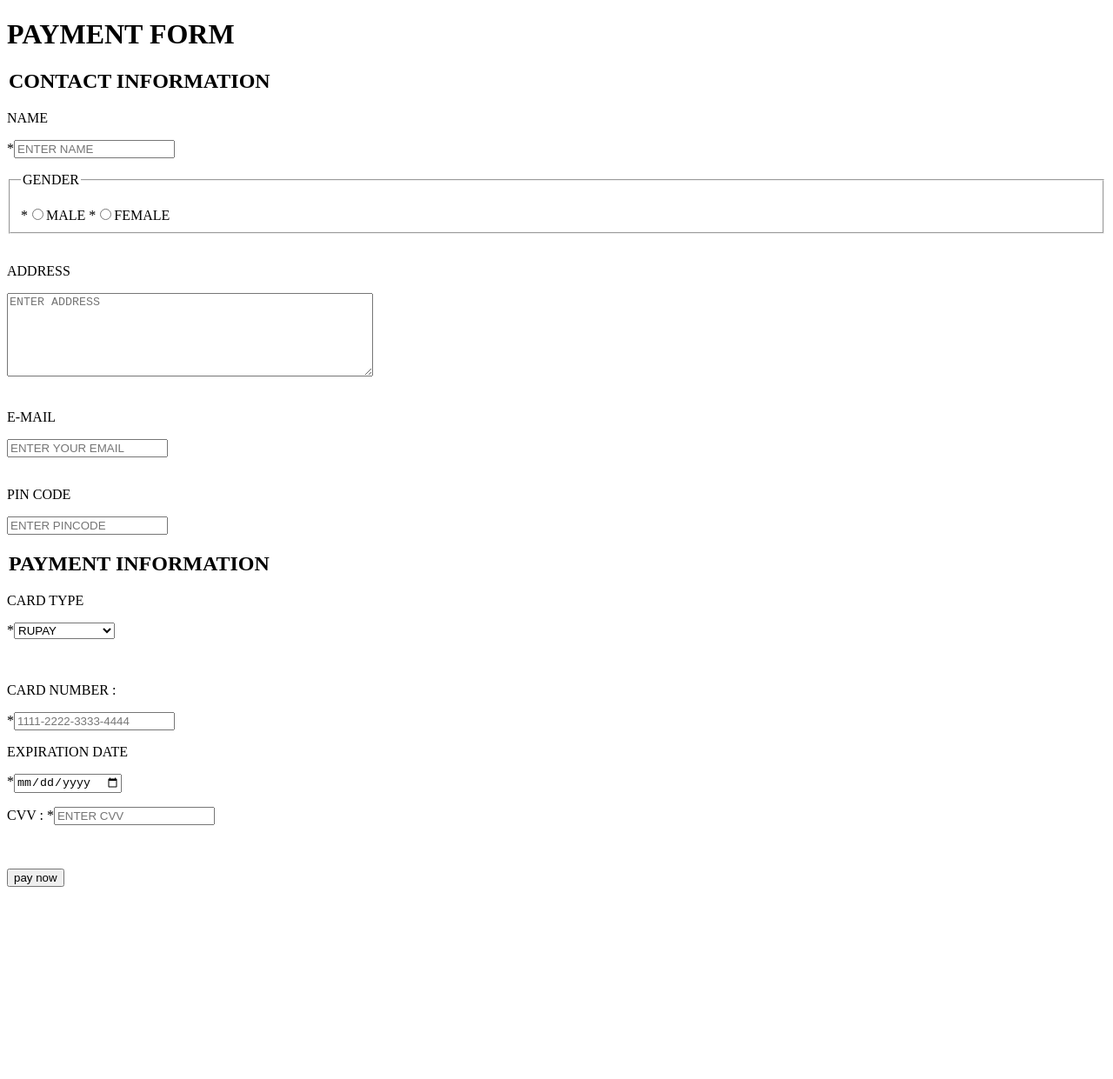
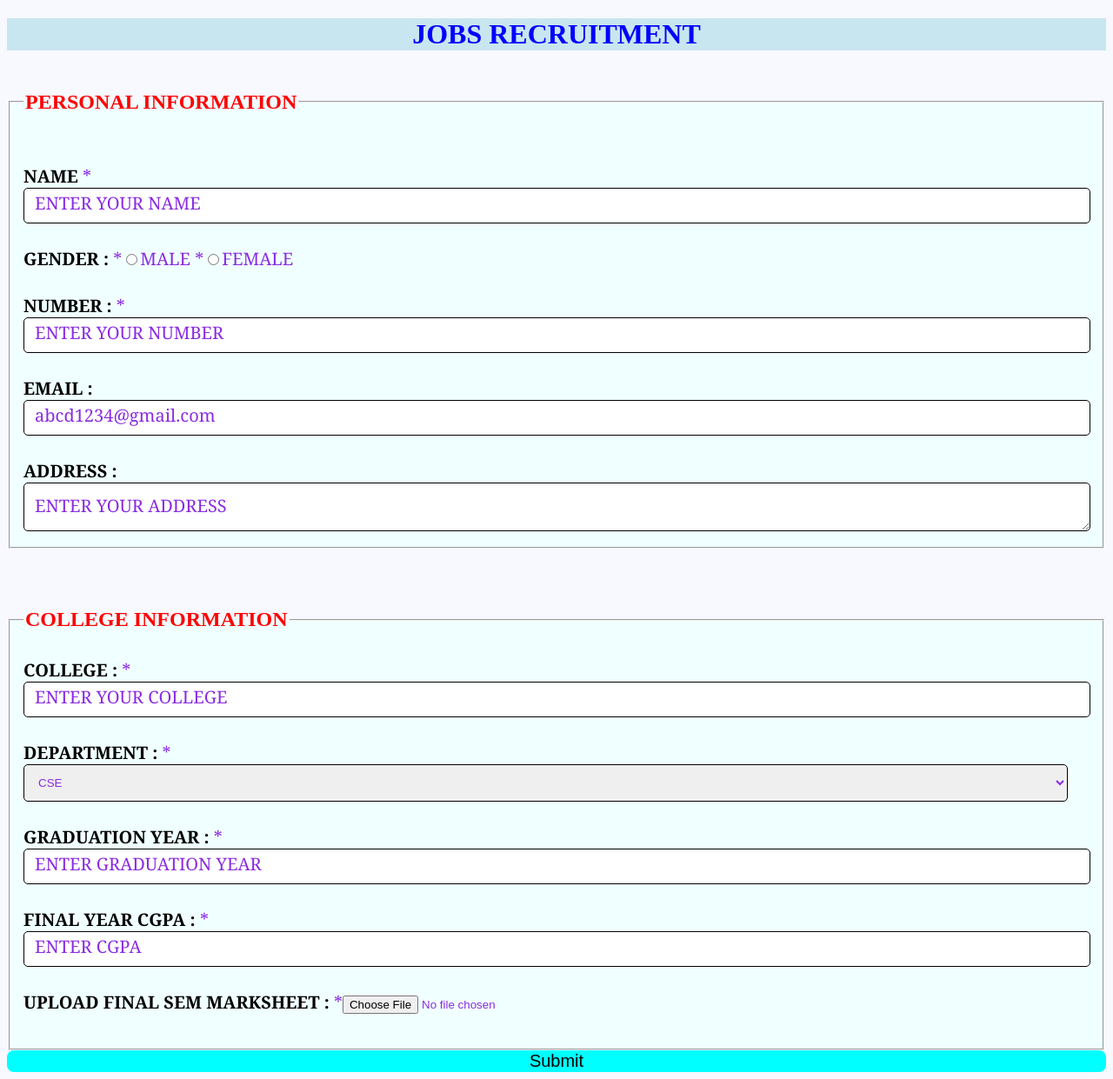
Before and after one commit to Aayush1911/PAYMENT_FORM, a plain HTML site: page index.html in a window 1280 px wide. Shown: the whole page at 87% size. Before the commit the page ends 1036 px from the top, so only its background shows below. Drawn offline with Linux system fonts and the light colour scheme.

Commit message:
Update index.html

```diff
--- a/index.html
+++ b/index.html
@@ -1,47 +1,115 @@
 <!DOCTYPE html>
 <html lang="en">
-  <head>
-    <meta charset="UTF-8" />
-    <meta http-equiv="X-UA-Compatible" content="IE=edge" />
-    <meta name="viewport" content="width=device-width, initial-scale=1.0" />
-    <title>PAYMENT FORM</title>
-    <link rel="stylesheet" href="paymentform.css"></link>
-  </head>
-  <body><form><div class="container">
-    <h1><b>PAYMENT FORM</b></h1>
+<head>
+    <meta charset="UTF-8">
+    <meta http-equiv="X-UA-Compatible" content="IE=edge">
+    <meta name="viewport" content="width=device-width, initial-scale=1.0">
+    <title>Document</title>
+</head>
+<style>
+h1{
+    color: blue;
+    font-weight: bolder;
+    font-size: 32px;
+    font-family: 'Times New Roman', Times, serif;
+    text-align: center;
+    background-color:rgb(200, 230, 240);
 
-     <legend>
-       <b><H2>CONTACT INFORMATION</b></h2></legend>
-      <p>NAME</p>
-      *<input type="text" placeholder="ENTER NAME" name="name" required>
-    <br>
-     <fieldset> <legend><p>GENDER</p></legend>
-      *<input type="radio" value="MALE" name="gender" required>MALE
-      *<input type="radio" value="FEMALE" name="gender" required>FEMALE</fieldset>
-    <br>
-    <p>ADDRESS</p>
-    <textarea name="ADDRESS" placeholder="ENTER ADDRESS"rows="6"cols="50"></textarea><br><br>
-  <p>E-MAIL</p>  <input type="email"placeholder="ENTER YOUR EMAIL"name=email ><br><br>
-  <p>PIN CODE</p><input type="number"name="pincode"placeholder="ENTER PINCODE"><br></form>
-      </span>
-      <legend><b><H2>PAYMENT  INFORMATION</b></h2></legend>
-  <P>CARD TYPE</P>
-      *<select name="card type"required>
-          <option value="RUPAY">RUPAY</option>RUPAY></option>
-          <option value="VISA">VISA</option>
-          <option value="MASTERCARD">MASTERCARD</option>
-      </select>
-  </P><br>
-  <P>
-      CARD NUMBER :</P> *<input type="number"class="number"placeholder="1111-2222-3333-4444"required>
+}
+h3{
+    color: red;
+    font-weight: bolder;
+    font-size: 24px;
+    font-family: 'Times New Roman', Times, serif;
+}
+fieldset{
+    font-size: 20px;
+    font-family: Cambria, Cochin, Georgia, Times, 'Times New Roman', serif;
+    color:blueviolet;
+    background-color: azure;
+}
+input[type="text"],
+input[type="textarea"],
+input[type="email"],
+input[type="number"],
+input[type="year"],
+select,
+textarea{
+    height: 100%;
+    width: 98%;
+    padding: 12px;
+    border: 1px solid black;
+    border-radius: 5px;
+}
+select{
+    color: blueviolet;
 
-<p>
-    EXPIRATION DATE </p> *<input type="date"name="EXPIRATION date"required>
-<br>
-<p>CVV :
-    *<input type="password" name="cvv"placeholder="ENTER CVV"required></p>
-</p><br>
-<p><input type="submit" value="pay now">
-</p></form
-
-  </body>
+}
+label{
+    font-size: 20px;
+    font-weight:bolder;
+    color: black;
+    font-family:Cambria, Cochin, Georgia, Times, 'Times New Roman', serif;
+}
+body{
+    font-family: Georgia, 'Times New Roman', Times, serif;
+    background-color:ghostwhite;
+}
+::placeholder{
+    font-size: 20px;
+    font-family: Georgia, 'Times New Roman', Times, serif;
+    color:blueviolet;
+}
+input[type="submit"]
+{
+    background-color: aqua;
+    font-size: 20px;
+    padding: 12px*20px;
+    border: none;
+    border-radius: 8px;
+    cursor:grab;
+    width: 100%;
+    height: 100%;
+}
+input[type="submit"]:hover{
+    background-color: purple;
+}
+</style>
+<body>
+    <h1><b>
+        JOBS RECRUITMENT
+    </h1></b>
+    <form>
+    <fieldset><legend><b><h3>PERSONAL INFORMATION</h3></b></legend><br>
+        <label for="NAME">NAME</label>
+*<input type="text"placeholder="ENTER YOUR NAME" name="NAME" required><br><br>
+<label for="GENDER">GENDER :</label>
+*<input type="radio" value="MALE" name="GENDER" required>MALE
+*<input type="radio" value="FEMALE" name="GENDER" required>FEMALE<br><br>
+<label for="GENDER">NUMBER :</label>
+*<input type="NUMBER" placeholder="ENTER YOUR NUMBER" name="NUMBER"required><br><br>
+<label for="EMAIL">EMAIL :</label>
+<input type="email" placeholder="abcd1234@gmail.com" name="email"><br><br>
+<label for="ADDRESS">ADDRESS :</label>
+<textarea placeholder="ENTER YOUR ADDRESS" name="ADDRESS" rols="10"cols="40"></textarea></fieldset><br><br>
+<fieldset>
+    <legend><b><h3>COLLEGE INFORMATION</h3></b></legend>
+    <label for="COLLEGE ">COLLEGE  :</label>
+    *<input type="text"placeholder="ENTER YOUR COLLEGE" name="COLLEGE " required><br><br>
+    <label for="DEPARTMENT">DEPARTMENT :</label>
+    *<select name="DEPARTMENT" required>
+    <option value="CSE">CSE</option>
+    <option value="IT">IT</option>
+    <option value="EC">EC</option>
+ </select><br><br>
+ <label for="GRADUATION YEAR">GRADUATION YEAR :</label>
+ *<input type="year" placeholder="ENTER GRADUATION YEAR" name="year"required><br><br>
+ <label for="CGPA"> FINAL YEAR CGPA :</label>
+ *<input type="number" placeholder="ENTER CGPA" name="cgpa" max="10" required><br><br>
+ <label for="MARKSHEET">UPLOAD FINAL SEM MARKSHEET :</label>
+ *<input type="file" name="file" required><br><br>
+</fieldset>
+<input type="submit" name="submit"></form>
+</body>
+</body>
+</html>
```
